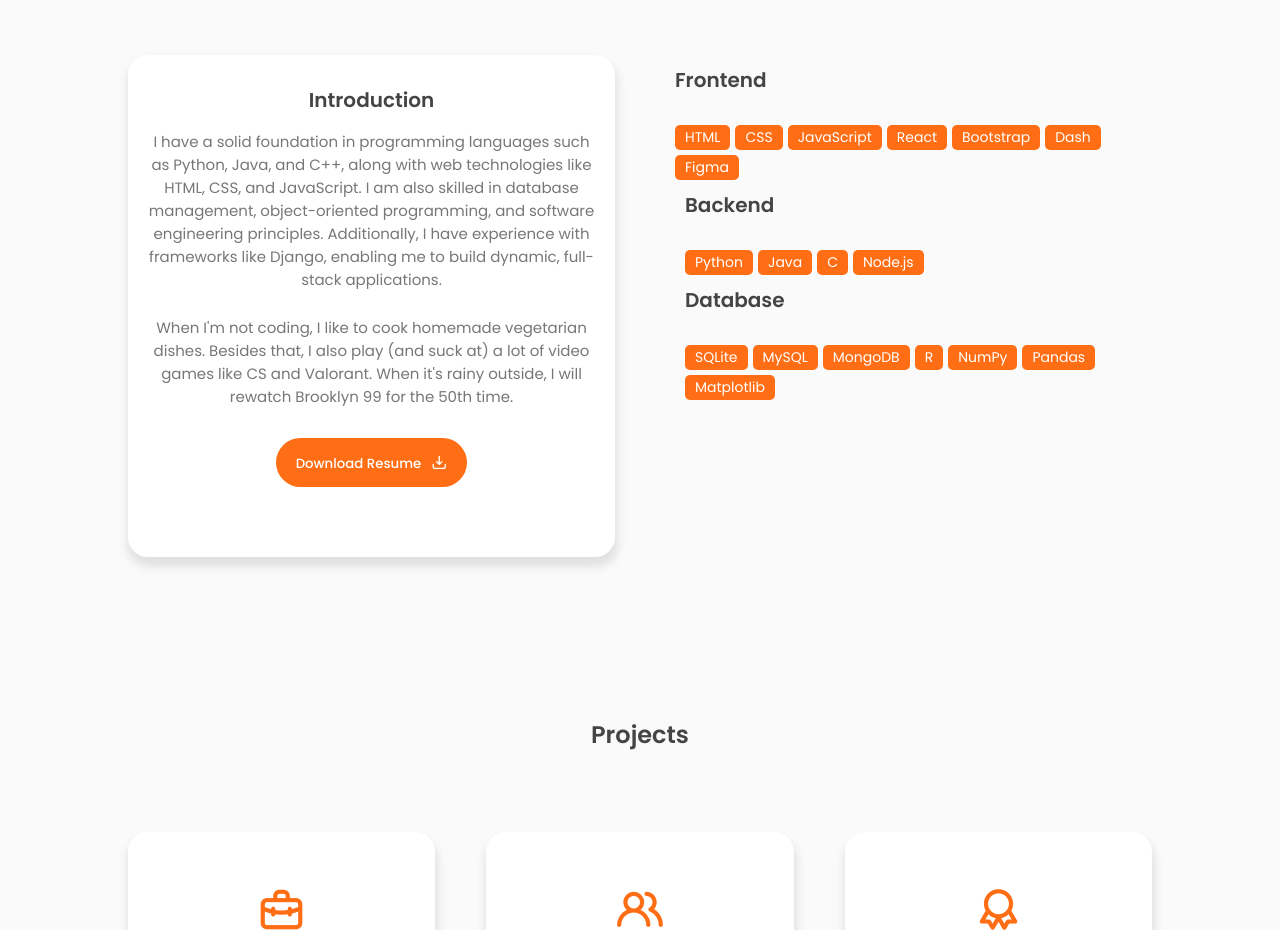
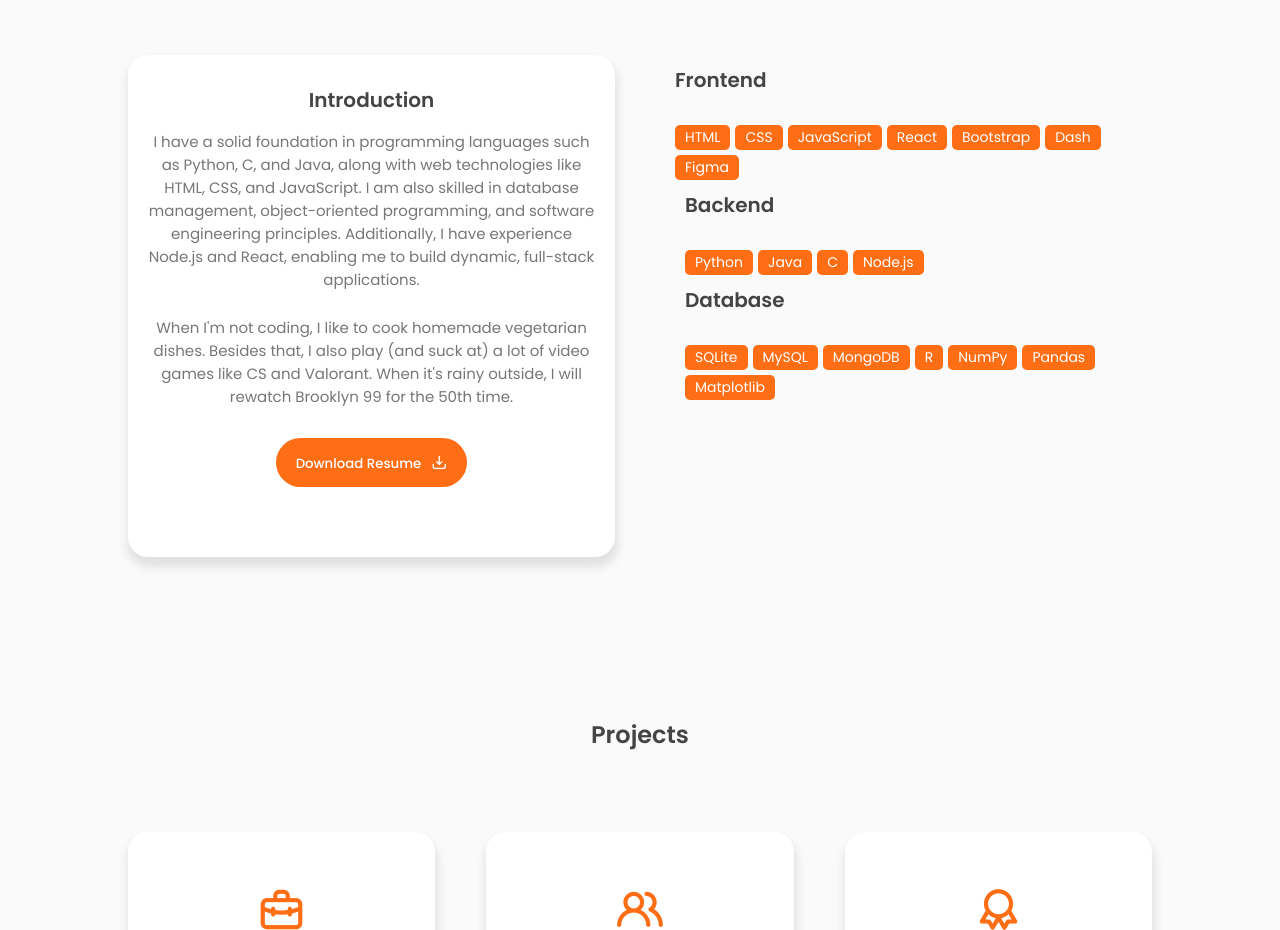
Before and after one commit to ayzstha/PortfolioWebsite, a plain HTML site: page index.html in a window 1280 px wide. Shown: the part 940-1870 px from the top of the page. Drawn offline with nearby package versions, Linux system fonts and the light colour scheme.

Commit message:
Update index.html

```diff
--- a/index.html
+++ b/index.html
@@ -115,17 +115,16 @@
             <div class="col">
                 <div class="about-info">
                     <h3>Introduction</h3>
-                    <p>I have a solid foundation in programming languages such as Python, Java, and C++,
+                    <p>I have a solid foundation in programming languages such as Python, C, and Java,
                         along with web technologies like HTML, CSS, and JavaScript. I am also skilled in
                         database management, object-oriented programming, and software engineering principles.
-                        Additionally, I have experience with frameworks like Django, enabling me to build dynamic,
+                        Additionally, I have experience Node.js and React, enabling me to build dynamic,
                         full-stack applications.
                     </p>
                     <br>
                     <p>When I'm not coding, I like to cook homemade vegetarian dishes. Besides that, I also play (and suck at)
                         a lot of video games like CS and Valorant.
                         When it's rainy outside, I will rewatch Brooklyn 99 for the 50th time.
-
                     </p>
                     <div class="about-btn">
                         <a href="assets/resume.pdf" download = "resume.pdf">
```
